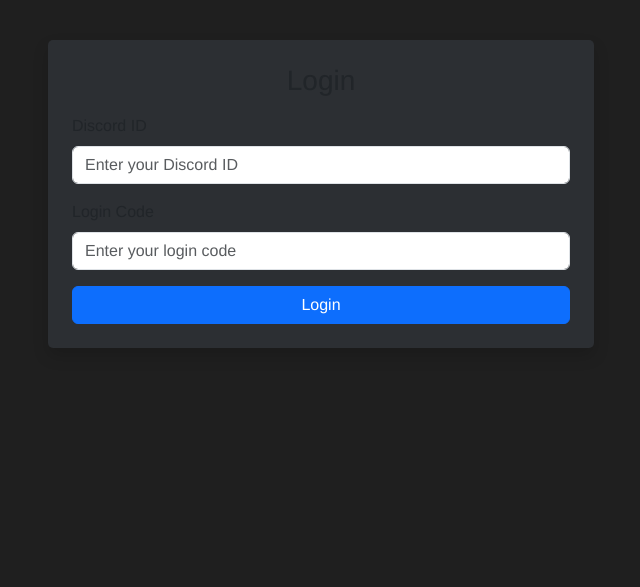
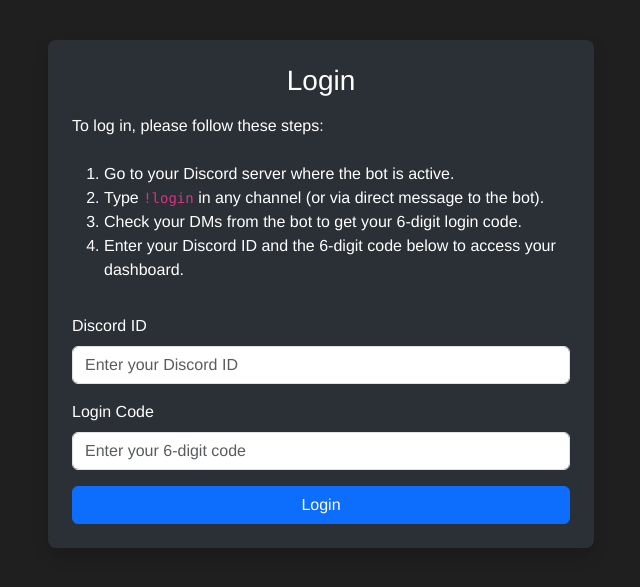
Before and after one commit to sh3lock69/owo-gamble, a Flask app: page /login in a window 1280 px wide. Shown: the part 62-649 px from the top of the page, without its empty margins (319-959 px from the left). Run offline with Flask 2, Linux system fonts and the light colour scheme.

Commit message:
Update login.html

```diff
--- a/templates/login.html
+++ b/templates/login.html
@@ -3,16 +3,44 @@
 {% block content %}
 <div class="row justify-content-center">
   <div class="col-md-6">
-    <div class="card p-4 shadow">
+    <!-- Dark card for a dark background theme -->
+    <div class="card p-4 shadow bg-dark text-white">
       <h3 class="card-title text-center mb-3">Login</h3>
+
+      <!-- Instructions Section -->
+      <p class="mb-4">
+        To log in, please follow these steps:
+        <ol>
+          <li>Go to your Discord server where the bot is active.</li>
+          <li>Type <code>!login</code> in any channel (or via direct message to the bot).</li>
+          <li>Check your DMs from the bot to get your 6-digit login code.</li>
+          <li>Enter your Discord ID and the 6-digit code below to access your dashboard.</li>
+        </ol>
+      </p>
+
+      <!-- Login Form -->
       <form method="POST">
         <div class="mb-3">
           <label for="discord_id" class="form-label">Discord ID</label>
-          <input type="text" class="form-control" id="discord_id" name="discord_id" placeholder="Enter your Discord ID" required>
+          <input
+            type="text"
+            class="form-control"
+            id="discord_id"
+            name="discord_id"
+            placeholder="Enter your Discord ID"
+            required
+          />
         </div>
         <div class="mb-3">
           <label for="login_code" class="form-label">Login Code</label>
-          <input type="text" class="form-control" id="login_code" name="login_code" placeholder="Enter your login code" required>
+          <input
+            type="text"
+            class="form-control"
+            id="login_code"
+            name="login_code"
+            placeholder="Enter your 6-digit code"
+            required
+          />
         </div>
         <button type="submit" class="btn btn-primary w-100">Login</button>
       </form>
```
